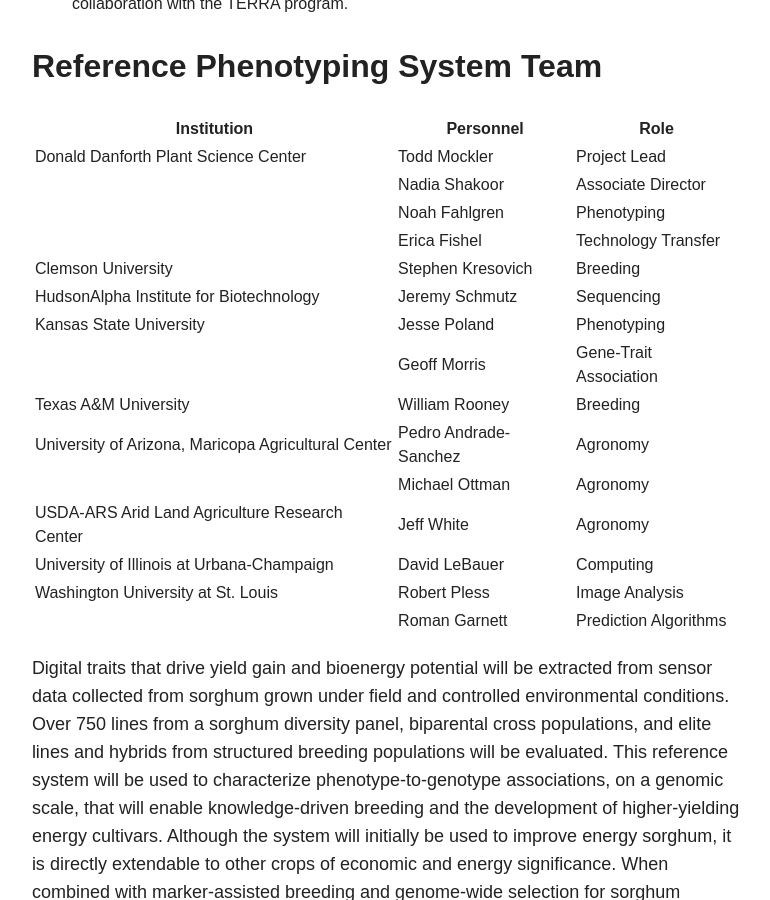
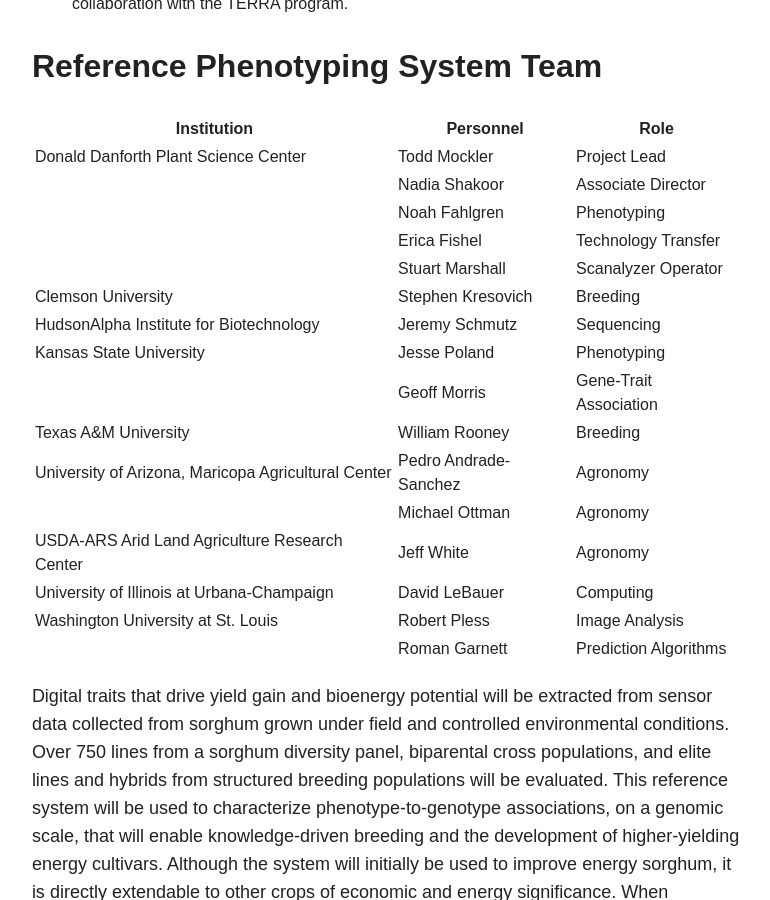
Before and after one commit to terra-reference/terraref.github.io, a Jekyll site: the page built from about/index.md, in a window 1280 px wide and 900 px high, scrolled down 1573 px. Shown: the whole window, without its empty margins (254-1024 px from the left). Built offline with Jekyll 4.4.1, drawn with Linux system fonts in a browser that asks for light colours; nearby versions of some CDN libraries.

Commit message:
Added Stuart Marshall to team personnel

```diff
--- a/about/index.md
+++ b/about/index.md
@@ -37,6 +37,7 @@ TERRA-REF will develop an integrated phenotyping system for energy Sorghum that
 |                                                     | Nadia Shakoor         | Associate Director     |
 |                                                     | Noah Fahlgren         | Phenotyping            |
 |                                                     | Erica Fishel          | Technology Transfer    |
+|                                                     | Stuart Marshall       | Scanalyzer Operator    |
 | Clemson University                                  | Stephen Kresovich     | Breeding               |
 | HudsonAlpha Institute for Biotechnology             | Jeremy Schmutz        | Sequencing             |
 | Kansas State University                             | Jesse Poland          | Phenotyping            |
```
